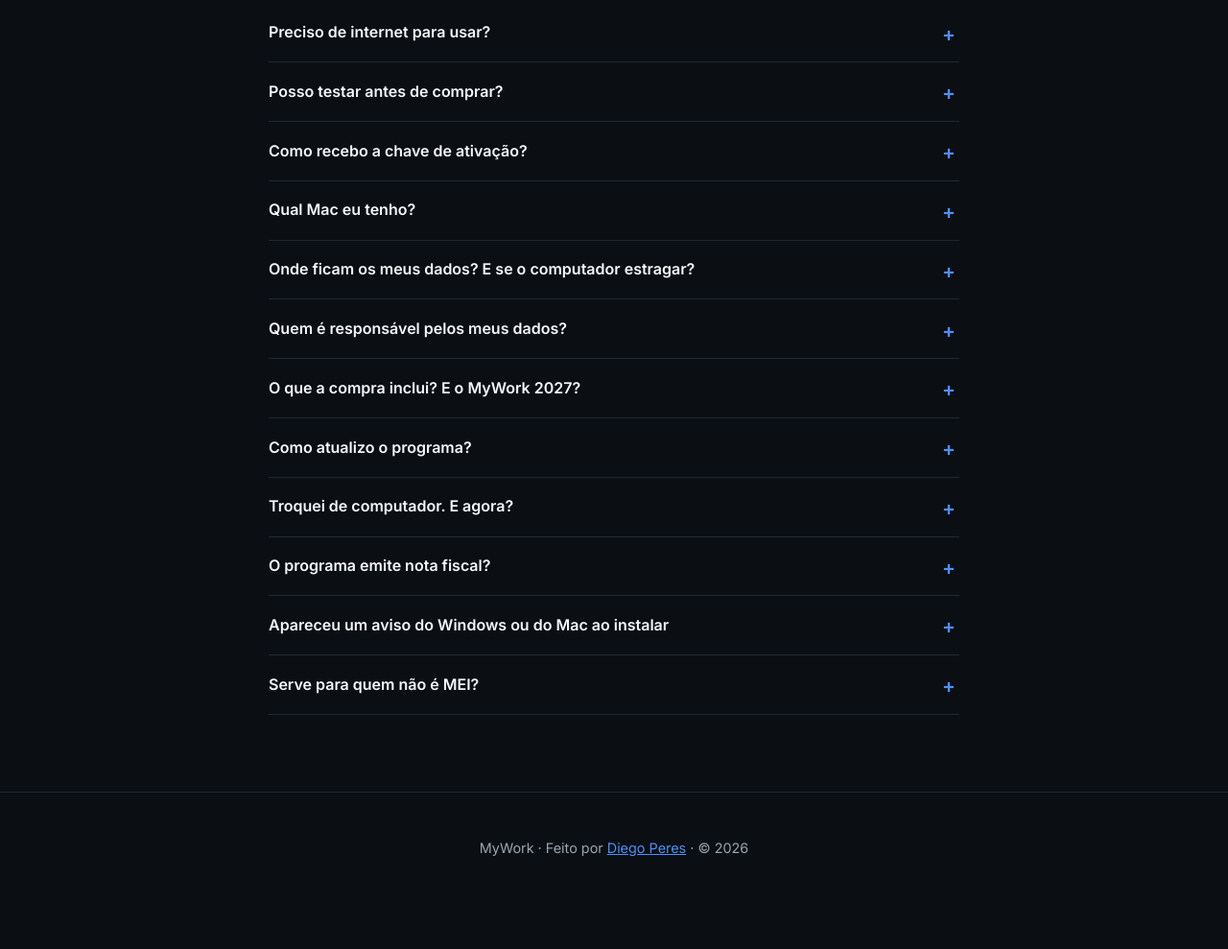
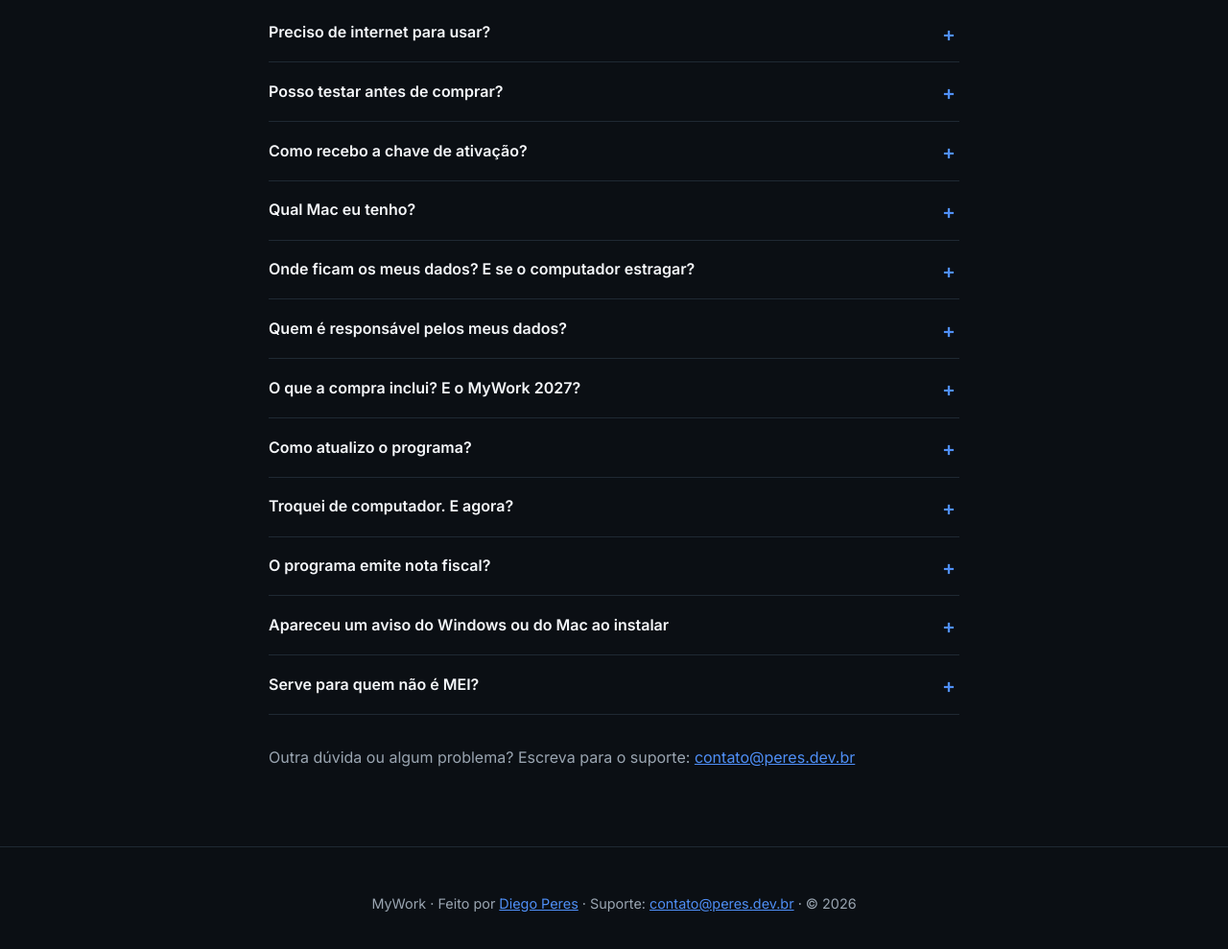
Before and after one commit to diegoperes/peres.dev.br, a plain HTML site: page mywork/index.html in a window 1280 px wide. Shown: the part 8330-9319 px from the top of the page at 96% size. Before the commit the page ends 9272 px from the top, so only its background shows below. Drawn offline with Linux system fonts and the light colour scheme.

Commit message:
E-mail de suporte na página do MyWork (dúvidas e rodapé)

```diff
--- a/mywork/index.html
+++ b/mywork/index.html
@@ -523,12 +523,15 @@
                 <p>Serve. É só desligar o MEI em Ajustes: a barra do limite anual e o lembrete do DAS somem, e o resto
                     atende qualquer autônomo ou pequeno negócio.</p>
             </details>
+            <p id="suporte" class="duvidas__suporte">Outra dúvida ou algum problema? Escreva para o suporte:
+                <a href="mailto:contato@peres.dev.br">contato@peres.dev.br</a></p>
         </section>
     </main>
 
     <footer class="footer">
         <div class="container">
-            <p>MyWork · Feito por <a href="https://www.diegoperes.com.br/">Diego Peres</a> · © <span id="year"></span>
+            <p>MyWork · Feito por <a href="https://www.diegoperes.com.br/">Diego Peres</a> · Suporte: <a
+                    href="mailto:contato@peres.dev.br">contato@peres.dev.br</a> · © <span id="year"></span>
             </p>
         </div>
     </footer>
--- a/mywork/mywork.css
+++ b/mywork/mywork.css
@@ -506,6 +506,11 @@ section[id] {
   color: var(--text-muted);
 }
 
+.duvidas__suporte {
+  margin: 2rem 0 0;
+  color: var(--text-muted);
+}
+
 /* Análises e relatórios */
 .duo {
   display: grid;
```
